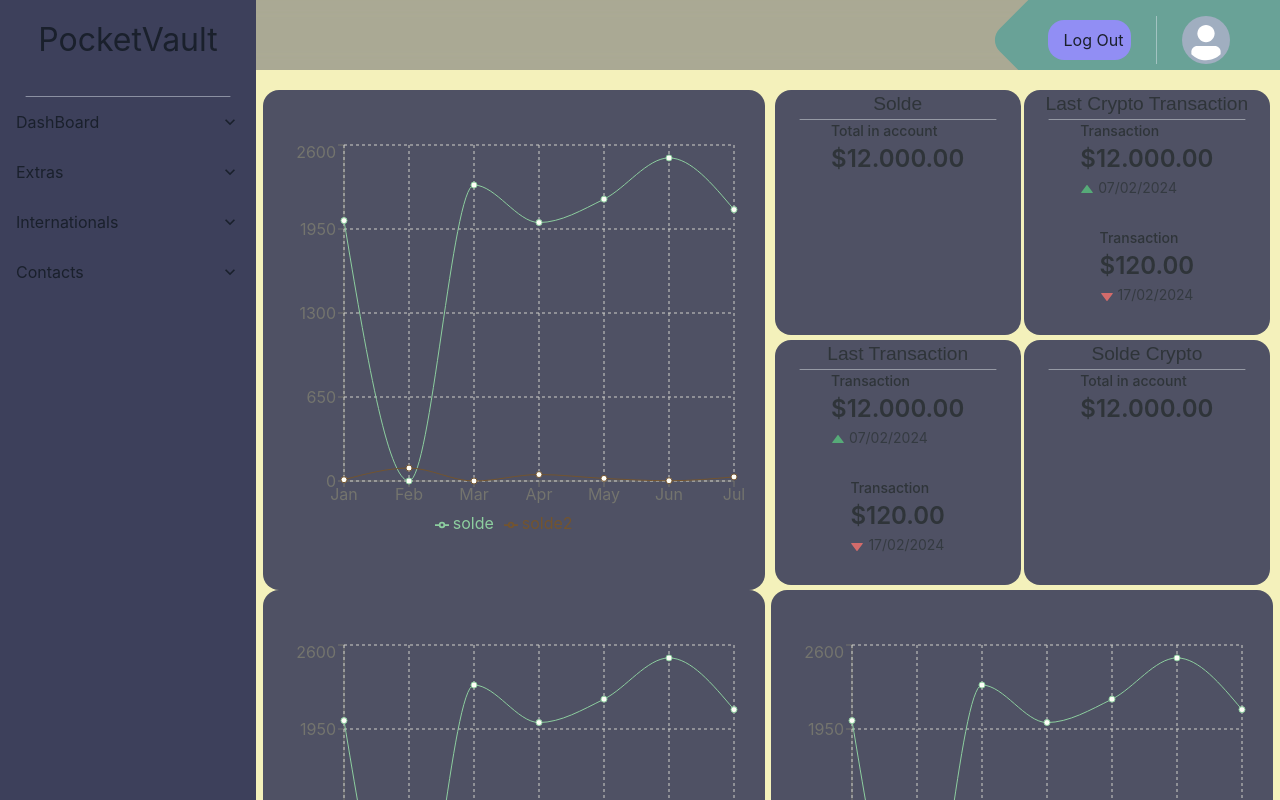
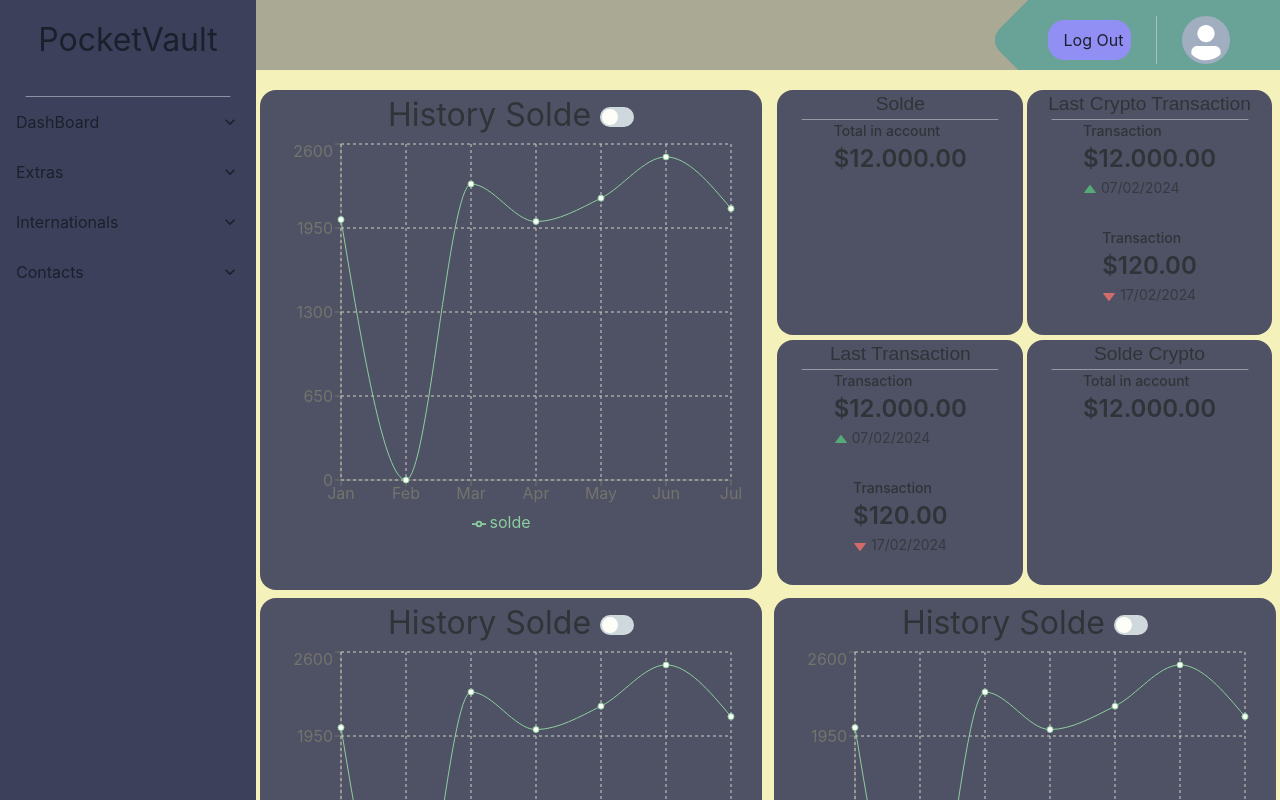
Before and after one commit to VisioneerHEI/PocketVault-Front, a React (Create React App) app: page /dashboard in a window 1280 px wide. Built offline with nearby package versions, Linux system fonts and the light colour scheme.

Commit message:
feat: switch solde and crypto graph

```diff
--- a/src/pages/dashboard/components/card/graph.jsx
+++ b/src/pages/dashboard/components/card/graph.jsx
@@ -1,31 +1,41 @@
 import Card from '.'
-import React, { Flex } from '@chakra-ui/react'
+import React, { Flex, Switch, Text } from '@chakra-ui/react'
 import PropTypes from 'prop-types'
 import { CartesianGrid, Legend, Line, LineChart, Tooltip, XAxis, YAxis } from 'recharts';
+import { useState } from 'react';
+import { useEffect } from 'react';
 
 const data = [
-  { name: 'Jan', solde: 2015, solde2: 10 },
-  { name: 'Feb', solde: 0, solde2: 100 },
-  { name: 'Mar', solde: 2290, solde2: .1 },
-  { name: 'Apr', solde: 2000, solde2: 50 },
-  { name: 'May', solde: 2181, solde2: 20 },
-  { name: 'Jun', solde: 2500, solde2: 2 },
-  { name: 'Jul', solde: 2100, solde2: 31.56 },
+  { name: 'Jan', solde: 2015, crypto: 10 },
+  { name: 'Feb', solde: 0, crypto: 100 },
+  { name: 'Mar', solde: 2290, crypto: .1 },
+  { name: 'Apr', solde: 2000, crypto: 50 },
+  { name: 'May', solde: 2181, crypto: 20 },
+  { name: 'Jun', solde: 2500, crypto: 2 },
+  { name: 'Jul', solde: 2100, crypto: 31.56 },
 ];
 
 const Graph = ({ h }) => {
+  const [view, setView] = useState(true)
+
+  useEffect(()=>{
+    console.log(view);
+  }, [view])
+
   return (
     <Card
       display={true}
       h={h}
     >
       <Flex
-        w='100%'
-        h='100%'
+        w='90%'
+        h='90%'
         flexDir='column'
         justifyContent='space-evenly'
         alignItems='center'
       >
+      <Text
+        fontSize="2em">History {view ? "Solde" : "Crypto"} <Switch value={view} onChange={()=>setView(!view)} /></Text>
       <LineChart
         width={500}
         height={400}
@@ -37,8 +47,12 @@ const Graph = ({ h }) => {
         <CartesianGrid strokeDasharray="3 3" />
         <Tooltip />
         <Legend />
+        {
+          view ?
           <Line type="monotone" dataKey="solde" stroke="#82ca9d" />
-          <Line type="monotone" dataKey="solde2" stroke="#654321" />
+          :
+          <Line type="monotone" dataKey="crypto" stroke="#654321" />
+        }
       </LineChart>
       </Flex>
     </Card>
--- a/src/pages/dashboard/components/main.jsx
+++ b/src/pages/dashboard/components/main.jsx
@@ -17,6 +17,7 @@ const Main = () => {
       margin='0'
       padding='0'
       paddingTop='90px'
+      gap=".5em"
     >
       <Graph h='500px' />
       <Card
```
Lines whose indentation alone changed are shown as unchanged.
